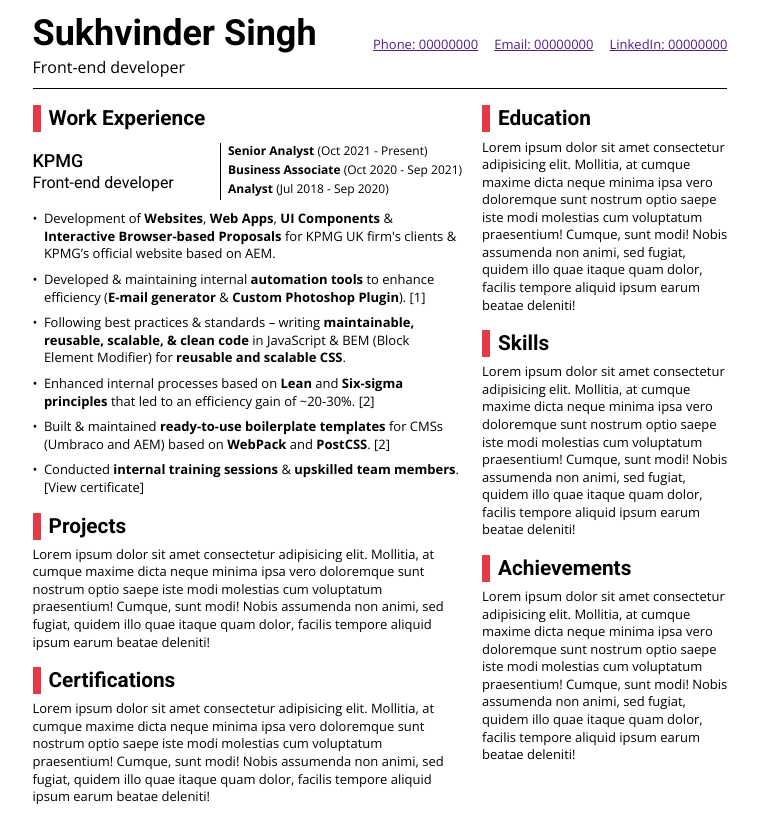
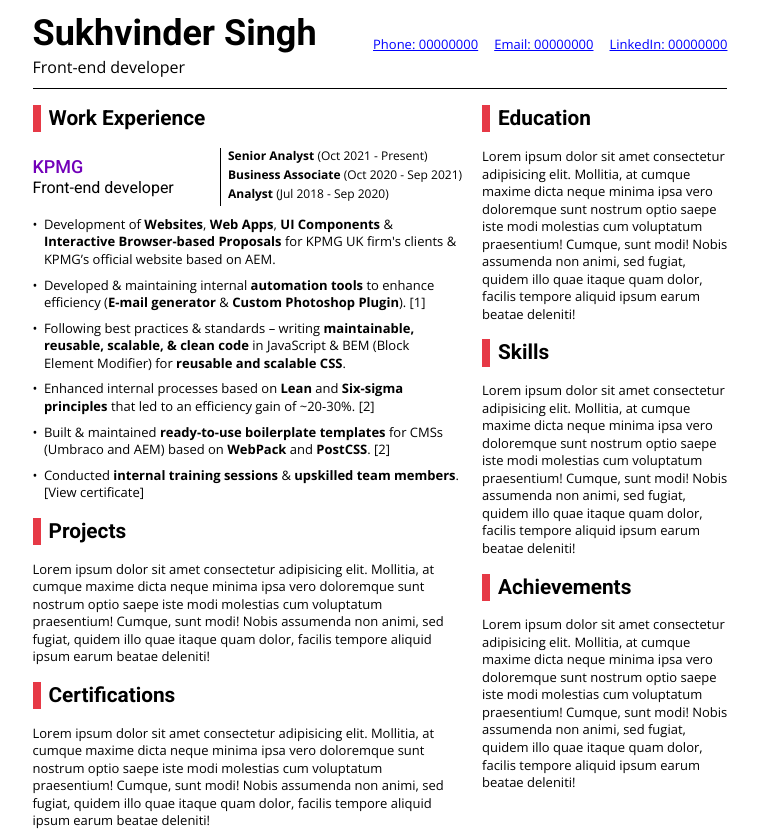
Before and after one commit to Sukhvinder-Singh/vue-resume, a Vue app: page / in a window 1280 px wide. Shown: the whole page, without its empty margins (260-1018 px from the left). Before the commit the page ends 806 px from the top, so only its background shows below. Built offline with nearby package versions, Linux system fonts and the light colour scheme.

Commit message:
Typography changes

```diff
--- a/src/scss/base/_typography.scss
+++ b/src/scss/base/_typography.scss
@@ -30,7 +30,7 @@ h2 {
     position: relative;
     font-size: 1.3rem;
     font-weight: 700;
-    margin-bottom: 0.3em;
+    margin-bottom: 0.75em;
     padding-left: 16px;
 
     &::before {
@@ -48,6 +48,7 @@ h3 {
     font-size: 1.125rem;
     font-weight: 500;
     margin-bottom: 0.3em;
+    color: $color-secondary;
 }
 
 p,
@@ -58,6 +59,14 @@ a {
     line-height: 1.35;
 }
 
+a {
+    color: blue;
+
+    &:visited {
+        color: blue;
+    }
+}
+
 strong {
     font-weight: bolder;
 }
--- a/src/scss/base/_variables.scss
+++ b/src/scss/base/_variables.scss
@@ -10,5 +10,5 @@ $xl-screen: 1440px;
 $black: #000;
 
 $color-primary: #e63946;
-$color-secondary: "";
+$color-secondary: #7200b9;
 $color-tertiary: "";
```
